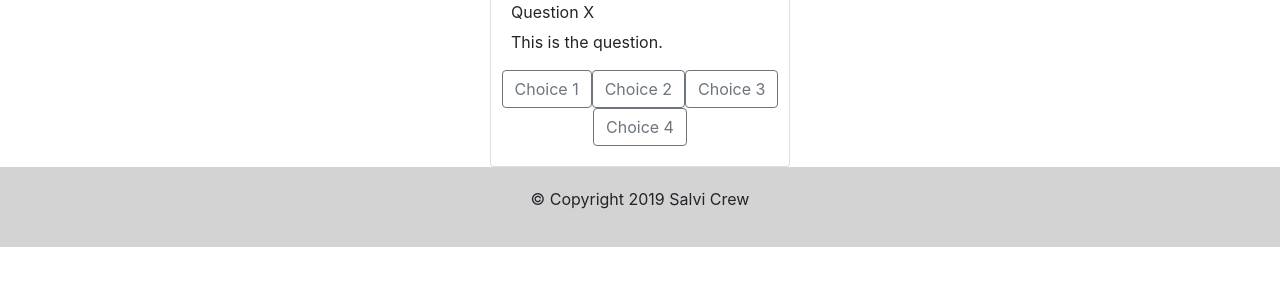
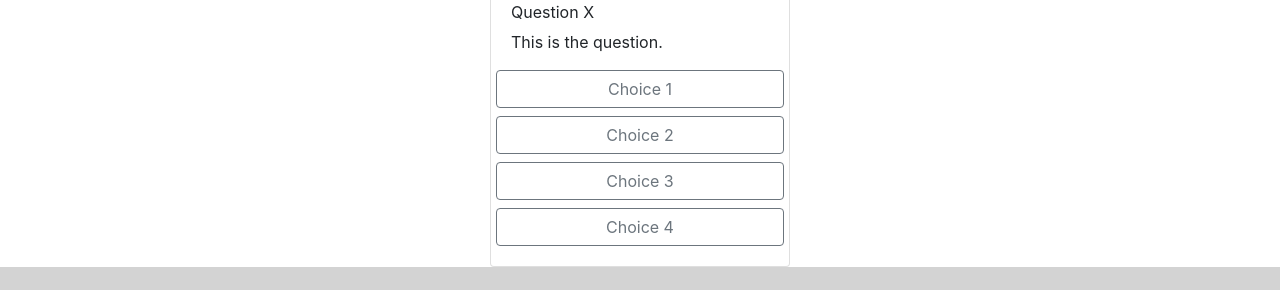
Before and after one commit to joelb01-github/crewapp, a React (Create React App) app: page /game in a window 1280 px wide. Shown: the part 301-591 px from the top of the page. Built offline with nearby package versions, Linux system fonts and the light colour scheme.

Commit message:
finalised buttons

```diff
--- a/src/components/GameComponent.js
+++ b/src/components/GameComponent.js
@@ -21,10 +21,10 @@ class Game extends Component {
               <CardSubtitle></CardSubtitle>
               <CardText>This is the question.</CardText>
               <div className="row justify-content-center">
-                <Button outline color="secondary">Choice 1</Button>
-                <Button outline color="secondary">Choice 2</Button>
-                <Button outline color="secondary">Choice 3</Button>
-                <Button outline color="secondary">Choice 4</Button>
+                <Button outline block color="secondary">Choice 1</Button>
+                <Button outline block color="secondary">Choice 2</Button>
+                <Button outline block color="secondary">Choice 3</Button>
+                <Button outline block color="secondary">Choice 4</Button>
               </div>
             </CardBody>
           </Card>
```
